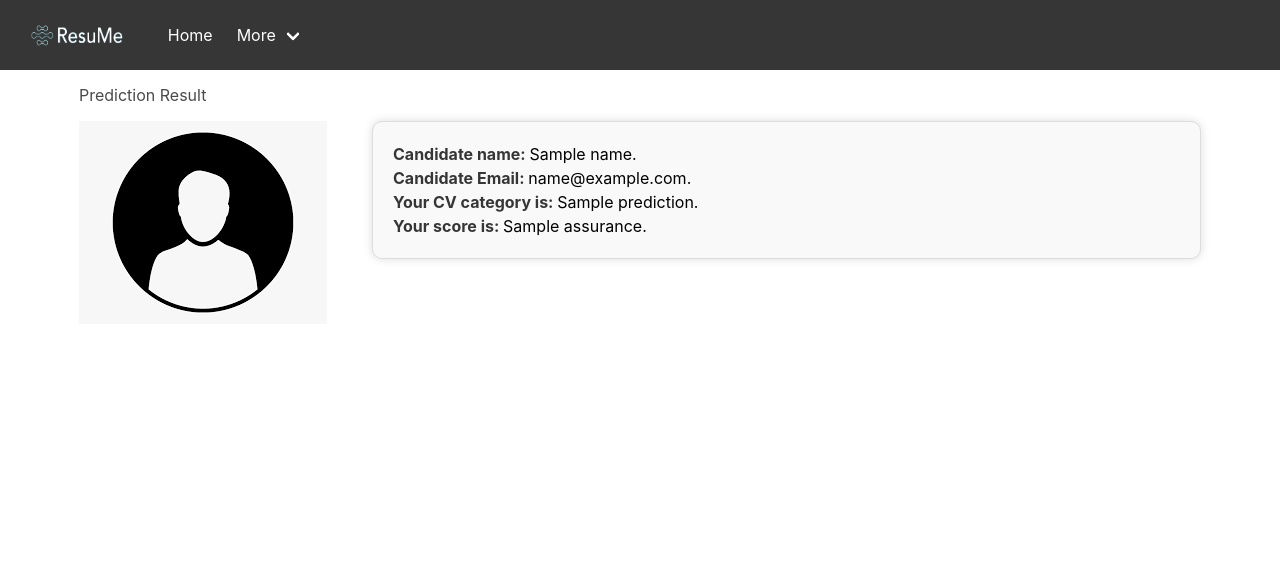
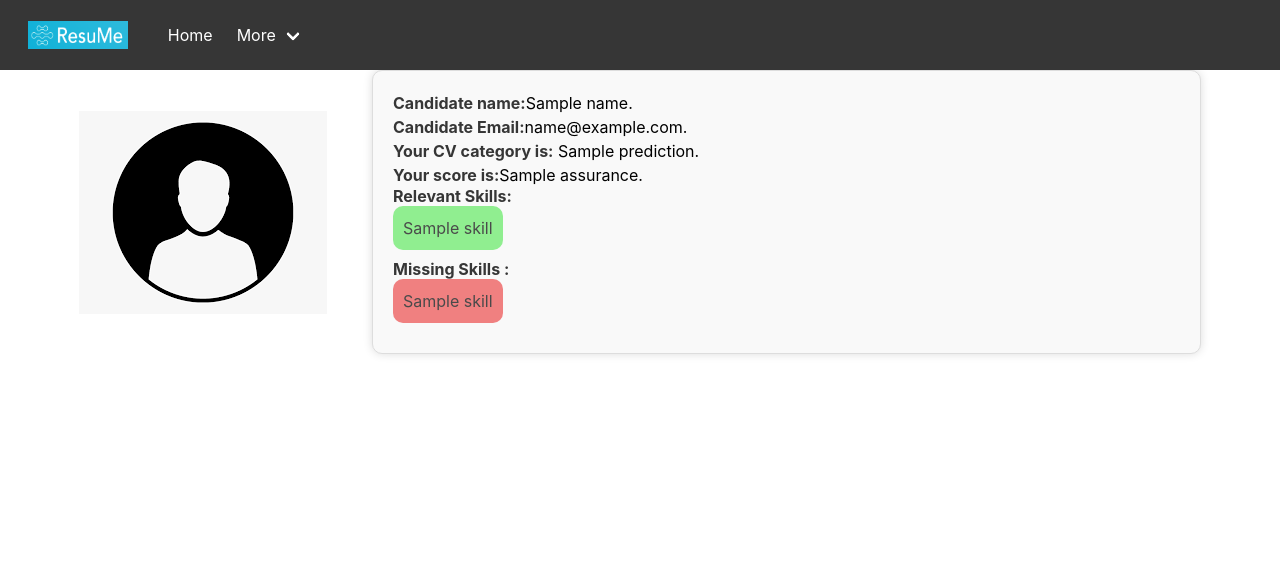
Before and after one commit to PsychoRover/ResuMe, a FastAPI app: template app/main_service/templates/prediction.html in a window 1280 px wide. Shown: the top 573 px of the page. Run offline with FastAPI, Linux system fonts and the light colour scheme; the template is opened without the code that fills it: most values are stand-ins (such as "Sample title", 1, 10 or a date in 2020).

Commit message:
Add Skill Extraction With OpenAI

```diff
--- a/app/main_service/constants.py
+++ b/app/main_service/constants.py
@@ -1,7 +1,17 @@
 MAIN_SERVICE = "app/main_service"
-ENDPOINT = "https://faef-34-143-137-250.ngrok.io/predict"
+ENDPOINT = "https://7e96-34-142-178-226.ngrok.io/predict"
 
 
 class Folders:
-    TEMPLATES = f"templates"
-    STATIC = f"static"
+    TEMPLATES = f"{MAIN_SERVICE}/templates"
+    STATIC = f"{MAIN_SERVICE}/static"
+
+
+chat_prompt = lambda category, cv_text: (
+    f"Take the following Resume and extract list of the skills that are for this category: {category}:\n"
+    f"{cv_text}\n"
+    f"and another list of recommended 5 skills for this profession that are not in the first list or in the resume at all.\n"
+    f"Return answer in the following format:\n"
+    f"[skill1, skill2, skill3, skill4, skill5], [missing_skill1, missing_skill2, missing_skill3, missing_skill4, missing_skill5]\n"
+    f"each list and each [] can have up to 5 skills (or less)."
+)
--- a/app/main_service/static/prediction/prediction.css
+++ b/app/main_service/static/prediction/prediction.css
@@ -1,17 +1,40 @@
 p {
   color: black;
 }
+
 .prediction-box {
-            background-color: #F9F9F9;
+  background-color: #f9f9f9;
   border: 1px solid #ddd;
   border-radius: 10px;
   padding: 20px;
   box-shadow: 0px 0px 10px #ddd;
 }
+
 .image-column {
   display: flex;
   align-items: center;
 }
+
 .text-column {
   padding-left: 20px;
 }
+
+.skill-list {
+  display: flex;
+  flex-wrap: wrap;
+  justify-content: space-between;
+}
+
+.skill-box {
+  padding: 10px;
+  margin-bottom: 10px;
+  border-radius: 10px;
+}
+
+.relevant-skills {
+  background-color: lightgreen;
+}
+
+.missing-skills {
+  background-color: lightcoral;
+}
--- a/app/main_service/templates/prediction.html
+++ b/app/main_service/templates/prediction.html
@@ -2,24 +2,43 @@
 
 {% block css_link %}
 <link rel="stylesheet" type="text/css" href="/static/prediction/prediction.css">
+{% endblock css_link %}
 
-{% endblock %}
 {% block content %}
-
 <div class="container">
-    <h1 class="my-4">Prediction Result</h1>
     <div class="row">
         <div class="col-md-3 image-column">
             <img src="/static/prediction/user.png" alt="picture" class="img-fluid">
         </div>
         <div class="col-md-9 text-column">
             <div class="prediction-box">
-                <p><strong>Candidate name: </strong>{{ name }}.</p>
-                <p><strong>Candidate Email: </strong>{{ email }}.</p>
-                <p><strong>Your CV category is: </strong> {{ prediction }}.</p>
-                <p><strong>Your score is: </strong>{{ assurance }}.</p>
+                <p>
+                    <strong>Candidate name:</strong>{{ name }}.
+                </p>
+                <p>
+                    <strong>Candidate Email:</strong>{{ email }}.
+                </p>
+                <p>
+                    <strong>Your CV category is:</strong> {{ prediction }}.
+                </p>
+                <p>
+                    <strong>Your score is:</strong>{{ assurance }}.
+                </p>
+                <h2>
+                    <strong>Relevant Skills:</strong>
+                </h2>
+                <div class="skill-list">
+                    {% for skill in relevant_skills %}<div class="skill-box relevant-skills">{{ skill }}</div>{% endfor
+                    %}
+                </div>
+                <h2>
+                    <strong>Missing Skills :</strong>
+                </h2>
+                <div class="skill-list">
+                    {% for skill in missing_skills %}<div class="skill-box missing-skills">{{ skill }}</div>{% endfor %}
+                </div>
             </div>
         </div>
     </div>
 </div>
-{% endblock %}
+{% endblock content %}
```
Also changed, not shown: app/main_service/controllers/prediction.py (+23 -8 lines), app/main_service/functions/openai.py (added, +24 -0 lines), pyproject.toml (+3 -8 lines), app/main_service/functions/__init__.py (added), app/main_service/functions/pdf.py (renamed from app/main_service/functions.py), 1 other file. Lines whose indentation alone changed are shown as unchanged.
